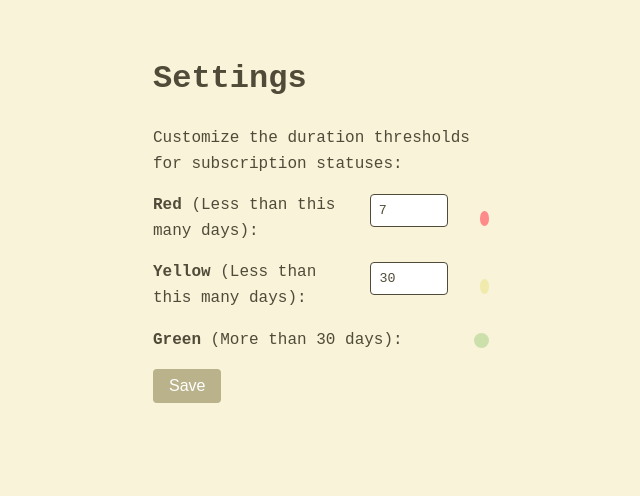
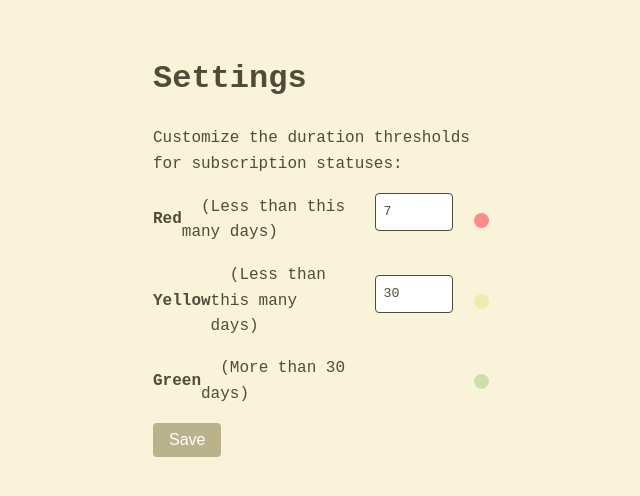
Before and after one commit to who-is-kenny/subtracked, a React (Vite) app in the folder subtracked/: page /#/settings in a window 1280 px wide. Shown: the top 496 px of the page, without its empty margins (319-959 px from the left). Built offline with nearby package versions, Linux system fonts and the light colour scheme.

Commit message:
feat: enhance Settings page layout with status text styling and placeholder for green duration

```diff
--- a/subtracked/src/index.css
+++ b/subtracked/src/index.css
@@ -223,17 +223,27 @@ form {
   margin-top: 1rem;
 }
 
+.status-text {
+  flex: 1; /* Allow the text to take up the same width */
+  color: var(--color-dark);
+  display: flex;
+  align-items: center; /* Ensure the text is vertically centered */
+  max-width: 200px; /* Set a consistent width for all text */
+}
+
+
 .settings-label {
   display: flex;
   align-items: center;
   justify-content: space-between;
-  gap: 2rem;
+  gap: 1rem;
 }
 
 .settings-label input[type="number"] {
   width: 60px;
   padding: 0.5rem;
   border: 1px solid var(--color-dark);
+  line-height: 1.5;
   border-radius: 4px;
 }
 
@@ -269,3 +279,9 @@ form {
 .save-settings:hover {
   background-color: var(--color-dark);
 }
+
+.placeholder {
+  width: 60px; /* Match the width of the input box */
+  height: 2.5rem; /* Match the height of the input box (adjust as needed) */
+  display: inline-block; /* Ensure it behaves like an inline element */
+}
--- a/subtracked/src/pages/Settings.tsx
+++ b/subtracked/src/pages/Settings.tsx
@@ -34,8 +34,8 @@ function Settings() {
       <p>Customize the duration thresholds for subscription statuses:</p>
       <div className="settings-section">
         <label className="settings-label">
-          <span>
-            <strong>Red</strong> (Less than this many days):
+          <span className="status-text">
+            <strong>Red</strong> &nbsp; (Less than this many days)
           </span>
           <input
             type="number"
@@ -46,8 +46,8 @@ function Settings() {
           <span className="color-box red"></span>
         </label>
         <label className="settings-label">
-          <span>
-            <strong>Yellow</strong> (Less than this many days):
+          <span className="status-text">
+            <strong>Yellow</strong> &nbsp; (Less than this many days)
           </span>
           <input
             type="number"
@@ -58,9 +58,11 @@ function Settings() {
           <span className="color-box yellow"></span>
         </label>
         <label className="settings-label">
-          <span>
-            <strong>Green</strong> (More than {durations.yellow} days):
+          <span className="status-text">
+            <strong>Green</strong> &nbsp; (More than {durations.yellow} days)
           </span>
+          <span className="placeholder"></span>
+
           <span className="color-box green"></span>
         </label>
       </div>
```
